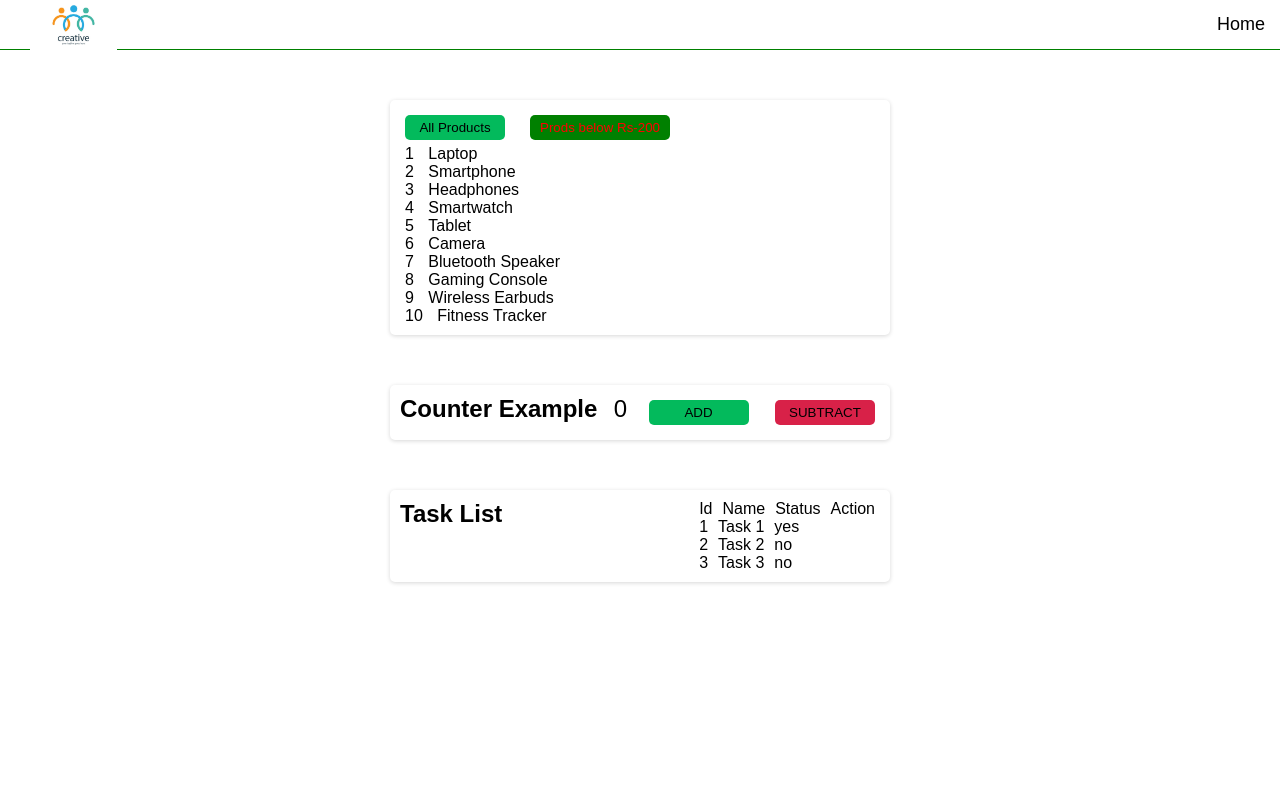
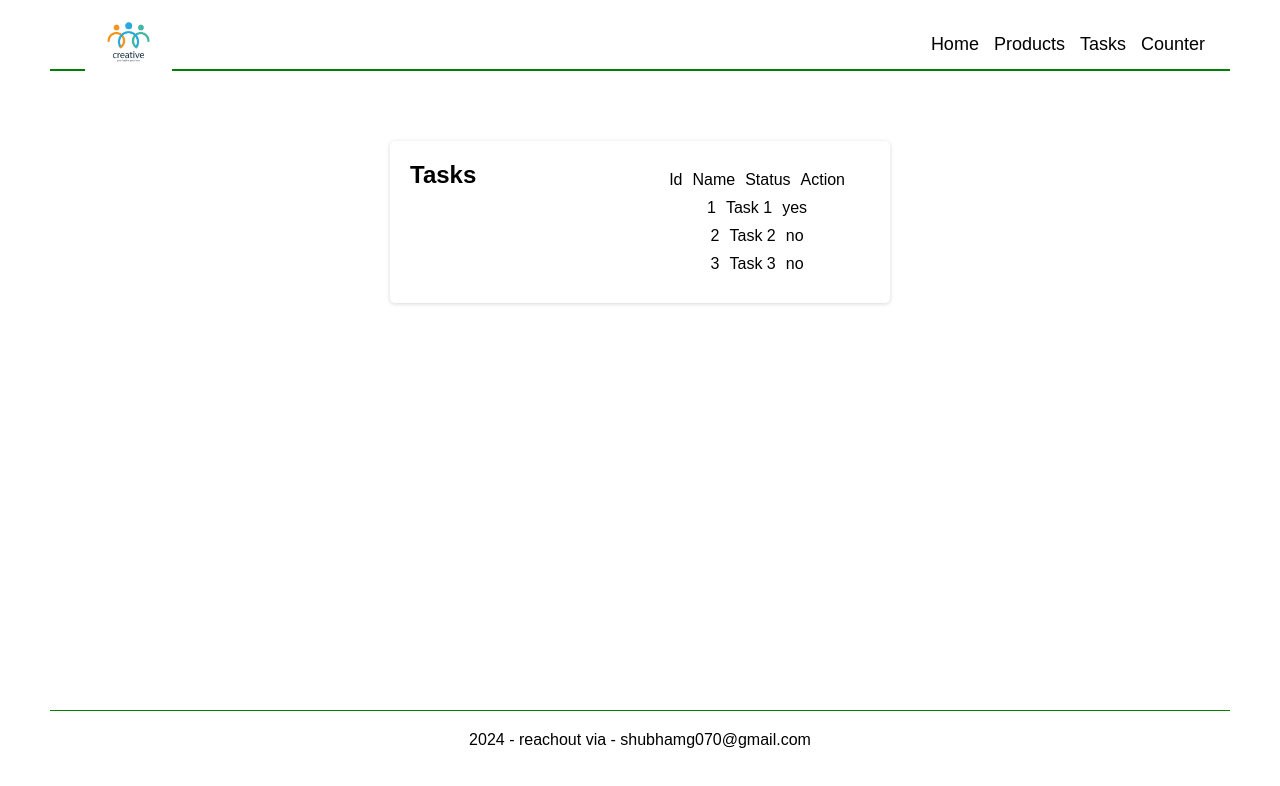
Before and after one commit to shubham070/taskmate, a React (Create React App) app: page /tasks in a window 1280 px wide. Shown: the top 786 px of the page. Built offline with nearby package versions, Linux system fonts and the light colour scheme; data requests are answered from the project's data file.

Commit message:
add basic routing

```diff
--- a/package.json
+++ b/package.json
@@ -10,6 +10,8 @@
     "json-server": "^1.0.0-beta.2",
     "react": "^18.3.1",
     "react-dom": "^18.3.1",
+    "react-router": "^6.26.1",
+    "react-router-dom": "^6.26.1",
     "react-scripts": "5.0.1",
     "web-vitals": "^2.1.4"
   },
--- a/src/App.css
+++ b/src/App.css
@@ -82,7 +82,7 @@ p {
 }
 
 main {
-  min-height: 90vh;
+  min-height: 80vh;
   margin: auto;
   text-align: center;
   padding: 20px;
--- a/src/App.js
+++ b/src/App.js
@@ -1,16 +1,26 @@
 import Counter from "./components/Counter";
-import Header  from "./components/Header";
+import Footer from "./components/Footer";
+import Header from "./components/Header";
 import Products from "./components/Products";
 import TaskList from "./components/TaskList";
+import { Route, Routes } from "react-router";
 
 export default function App() {
-
   return (
     <div>
-    <Header/>
-    <Products/>
-    <Counter title="Counter Example"/>
-    <TaskList title="Task List"/>
+      <Header />
+      <main>
+        <Routes>
+          <Route path="/" element={<></>}></Route>
+          <Route path="/counter" element={<Counter title="Counter" />}></Route>
+          <Route
+            path="/products"
+            element={<Products title="Products" />}
+          ></Route>
+          <Route path="/tasks" element={<TaskList title="Tasks" />}></Route>
+        </Routes>
+      </main>
+      <Footer />
     </div>
   );
 }
--- /dev/null
+++ b/src/components/Footer.js
@@ -0,0 +1,8 @@
+export default function Footer()
+{
+    return(
+        <footer>
+            <span> 2024 - reachout via - shubhamg070@gmail.com</span>
+        </footer>
+    )
+}
--- a/src/components/Header.js
+++ b/src/components/Header.js
@@ -1,9 +1,17 @@
 import logo from "../assets/logo-white.png";
+import { Link, NavLink } from "react-router-dom";
 export default function Header() {
   return (
     <header>
-      <img src={logo} alt="logo" />
-      <a href="/">Home</a>
+      <Link to="/">
+        <img src={logo} alt="logo" />
+      </Link>
+      <nav className="navigation">
+          <Link to = "/"> Home </Link>
+          <Link to = "/products"> Products </Link>
+          <Link to = "/tasks"> Tasks </Link>
+          <Link to = "/counter"> Counter </Link>
+      </nav>
     </header>
   );
 }
--- a/src/index.css
+++ b/src/index.css
@@ -1,6 +1,6 @@
 * {
   font-family: Arial, Helvetica, sans-serif;
-  margin: 0px;
+  margin: 10px;
   padding: 0px;
   box-sizing: border-box;
   list-style: none;
--- a/src/index.js
+++ b/src/index.js
@@ -1,13 +1,17 @@
 import React from "react";
 import ReactDOM from "react-dom/client";
-import App  from "./App";
-import './App.css';
-import './index.css';
+import App from "./App";
+import "./App.css";
+import "./index.css";
+import { BrowserRouter } from "react-router-dom";
+
 const root = ReactDOM.createRoot(document.getElementById("root"));
 root.render(
-<React.StrictMode>
+  <React.StrictMode>
     <div>
-      <App/>
+      <BrowserRouter>
+        <App />
+      </BrowserRouter>
     </div>
-</React.StrictMode>
+  </React.StrictMode>
 );
```
Also changed, not shown: 1 other file (tests, documents, lock files or other folders).
